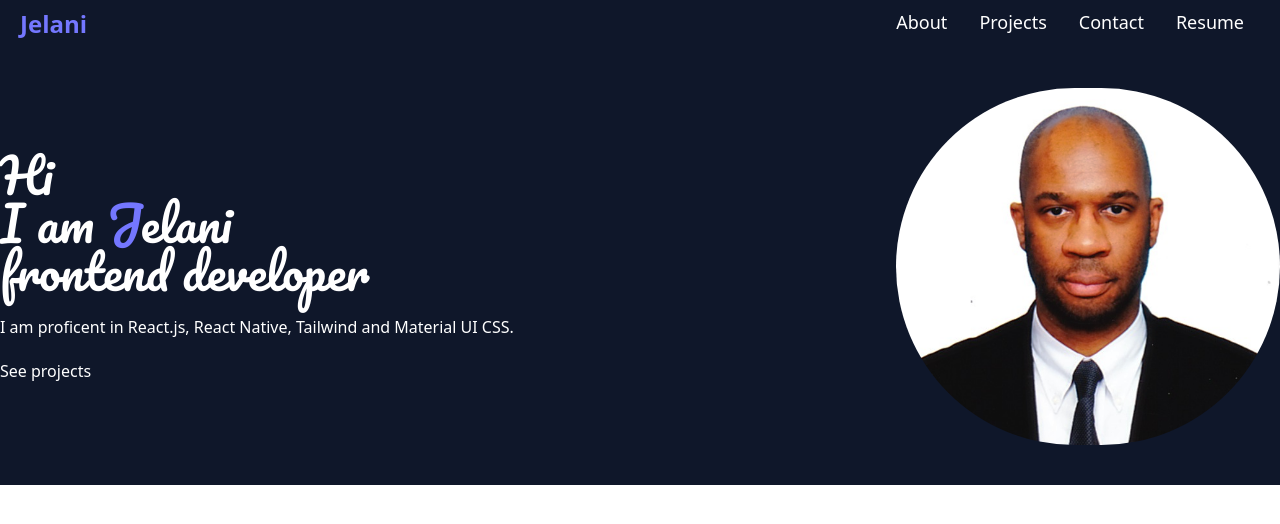
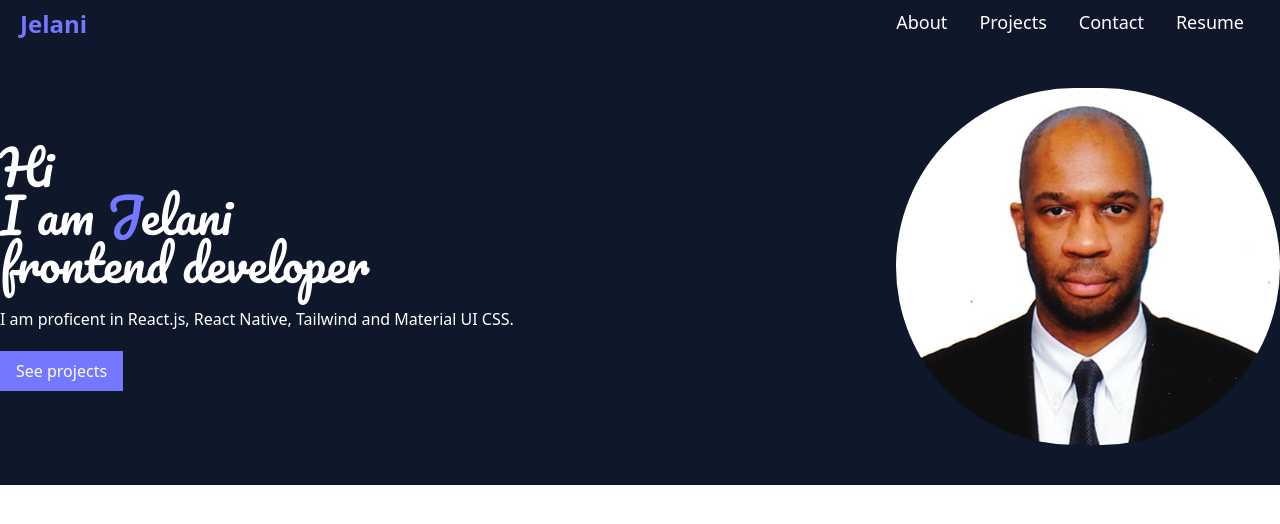
Before and after one commit to AlexJelani/jelani-portfolio, a React (Vite) app: page / in a window 1280 px wide. Shown: the top 524 px of the page. Built offline with nearby package versions, Linux system fonts and the light colour scheme.

Commit message:
added button styles

```diff
--- a/src/components/Hero.jsx
+++ b/src/components/Hero.jsx
@@ -14,7 +14,7 @@ const Hero = () => {
           I am proficent in React.js, React Native, Tailwind and Material UI
           CSS.
         </p>
-        <button className="btn">See projects</button>
+        <button className="btn bg-accent text-white px-4 py-2">See projects</button>
       </div>
       <div className="hero-img">
         <img src={HeroImg} alt="coding illustration" className="lgw-[80%] w-96 ml-auto rounded-full" />
```
